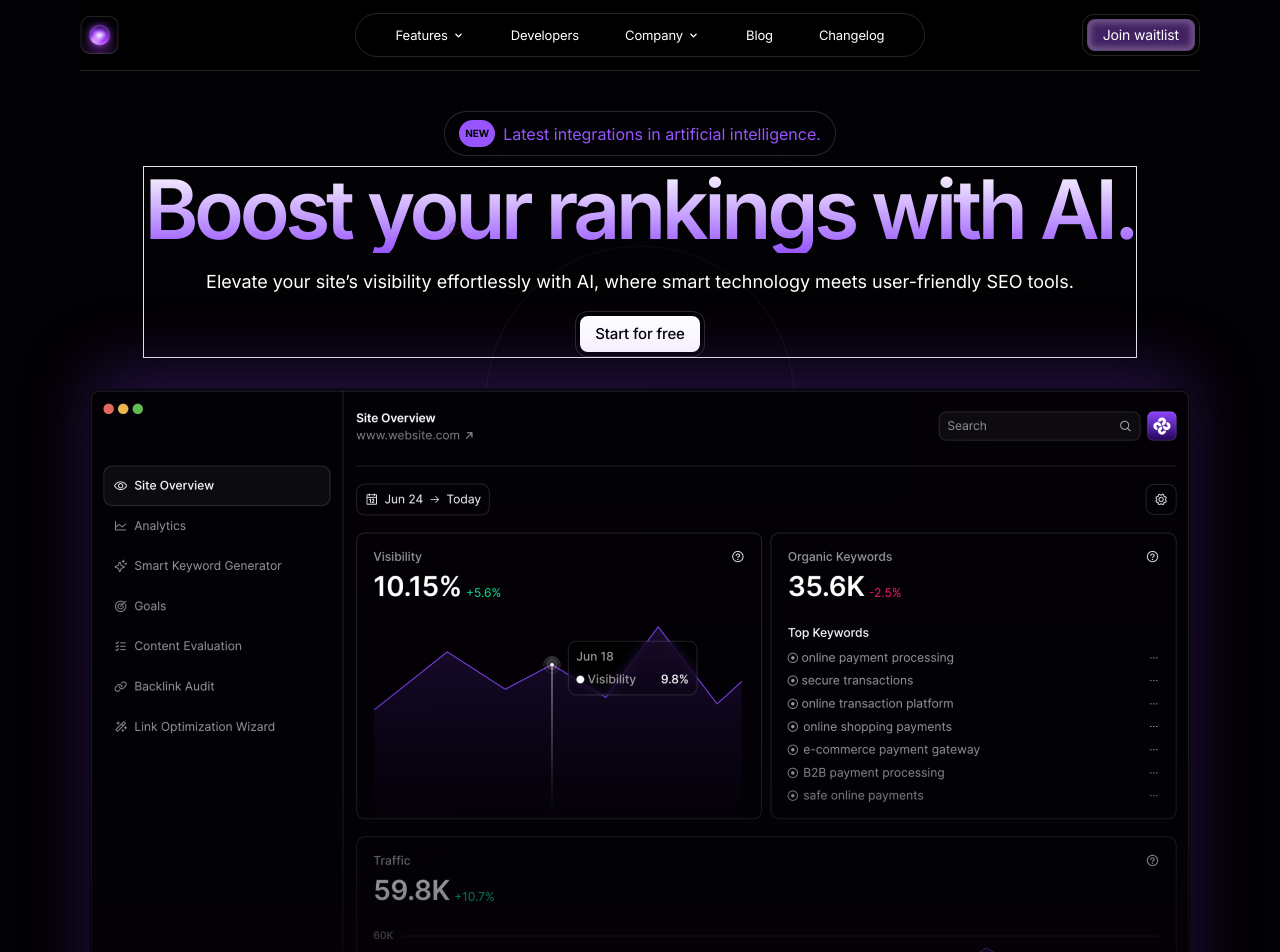
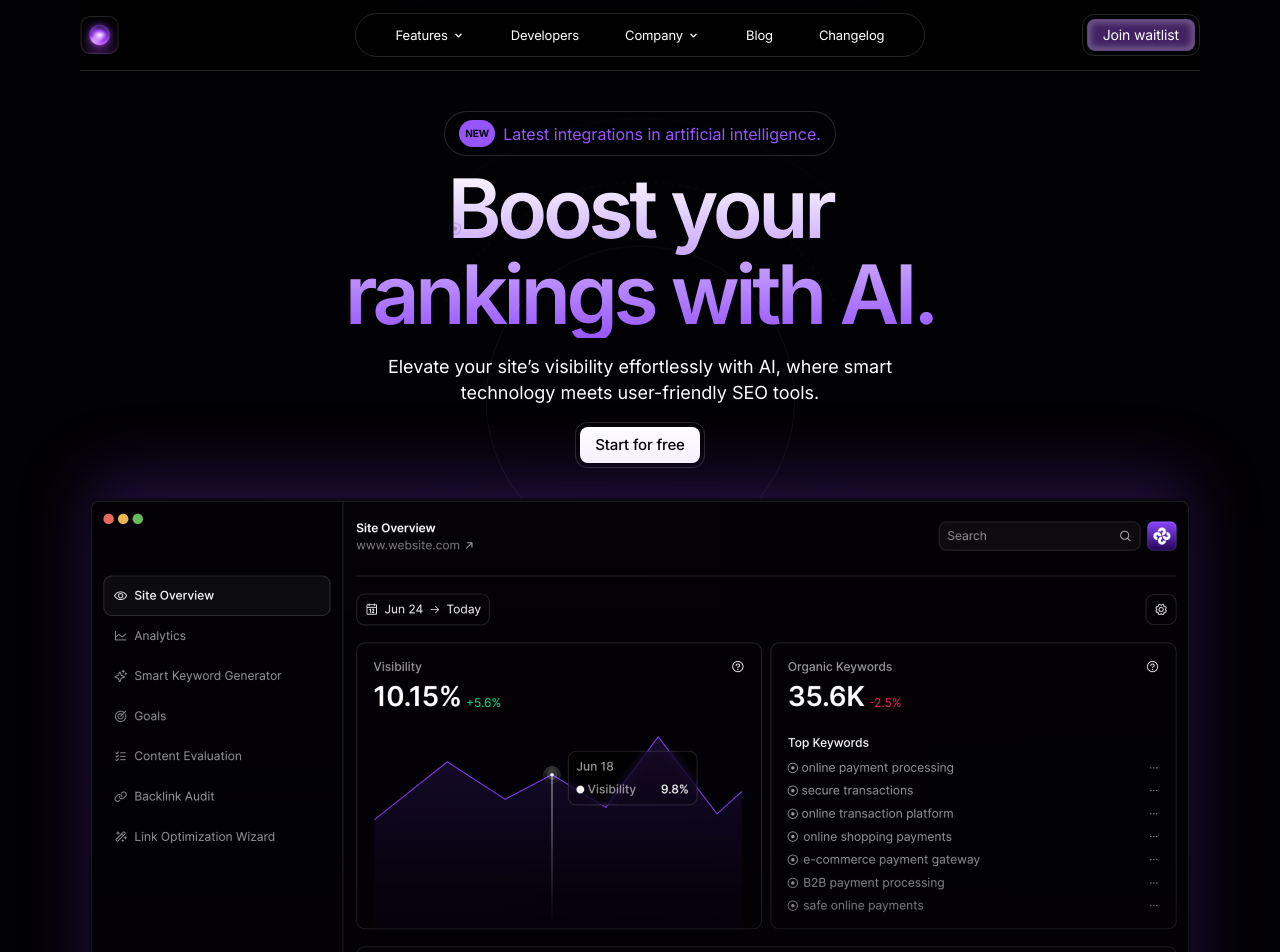
Before and after one commit to Omondi-mutuma/Rank.Ai, a Next.js app: page / in a window 1280 px wide. Shown: the top 952 px of the page. Built offline with nearby package versions, Linux system fonts and the light colour scheme.

Commit message:
Add blurred backgrounds

```diff
--- a/app/components/Hero.tsx
+++ b/app/components/Hero.tsx
@@ -15,7 +15,7 @@ const Hero: React.FC = () => {
         Latest integrations in artificial intelligence.
       </div>
       {/* Hero content section */}
-      <div className="border flex flex-col items-center justify-center text-center gap-4">
+      <div className="flex flex-col items-center justify-center text-center gap-4 max-w-[600px]">
         <h1 className="text-[48px] md:text-[82px] font-semibold tracking-[-0.0525em] leading-[52px] md:leading-[86px] bg-gradient-to-b from-white to-custom-purple text-transparent bg-clip-text">
           Boost your rankings with AI.
         </h1>
@@ -27,6 +27,8 @@ const Hero: React.FC = () => {
           Start for free
         </Button>
       </div>
+      <div className="hidden lg:block absolute w-[569px] h-[569px] left-1/2 -top-1/2 transform -translate-x-1/2 -translate-y-1/2 bg-purple-900 filter blur-[60px]" />
+      <div className="hidden lg:block absolute w-[269px] h-[269px] left-1/2 top-3/4 transform -translate-x-1/2 bg-purple-900 filter blur-[60px] -z-10" />
       {/* Image section */}
       <div className="relative p-px flex justify-center items-center mt-5 bg-gradient-to-r from-[#0D0718] to-[#0B0614] border border-transparent rounded-[10px] shadow-[0px_-20px_70px_rgba(140,69,255,0.25)] shadow-[0px_-19px_70px_rgba(140,69,255,0.4)]">
         <Image
```
